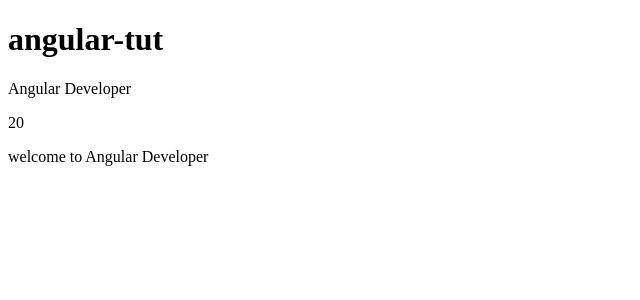
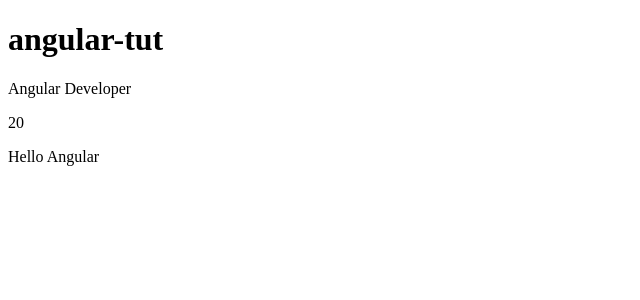
Before and after one commit to intikhab-h-bhat/angular-tutorial, an Angular app: page / in a window 1280 px wide. Shown: the top 300 px of the page, without its empty margins (0-640 px from the left). Built offline with nearby package versions, Linux system fonts and the light colour scheme.

Commit message:
returned the new message

```diff
--- a/src/app/app.html
+++ b/src/app/app.html
@@ -1,4 +1,4 @@
 <h1>{{ title () }}</h1>
 <p>{{ name }}</p>
 <p>{{age}}</p>
-<p>{{ message }}</p>
+<p>{{updateMessage("Hello Angular")}}</p>
--- a/src/app/app.ts
+++ b/src/app/app.ts
@@ -13,5 +13,10 @@ export class App {
   age=20;
   message="welcome to Angular Developer";
 
+  updateMessage(newMessage: string) {
+    this.message = newMessage;
+    return this.message;
+  }
+
 
 }
```
